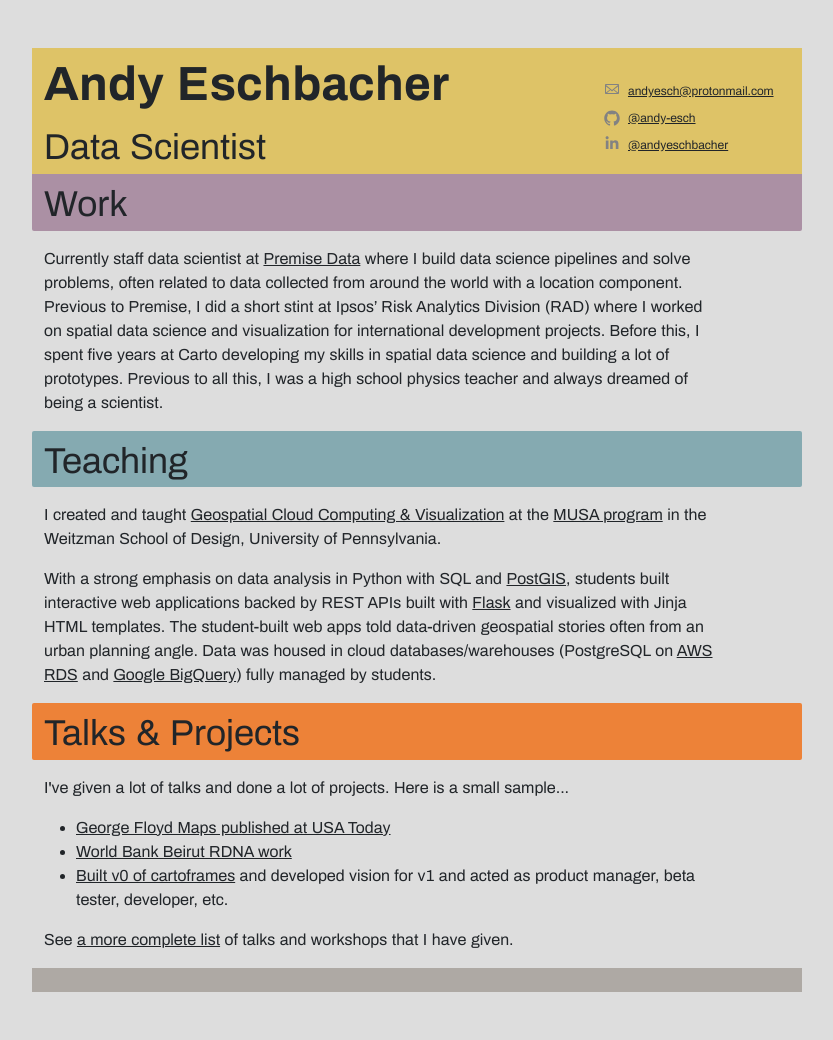
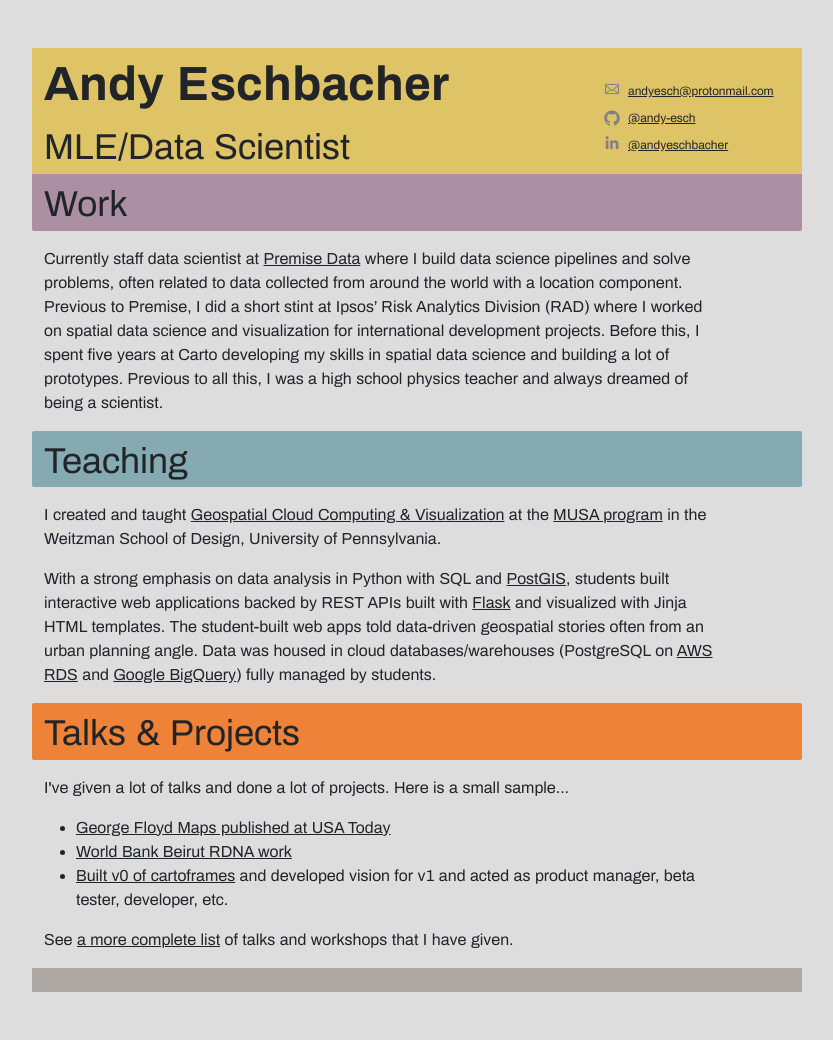
Before and after one commit to andy-esch/andy-esch.github.io, a Jekyll site: the page index.html, which Jekyll copies as it is, in a window 1280 px wide. Shown: the whole page, without its empty margins (188-1021 px from the left). Built offline with Jekyll 4.4.1, drawn with Linux system fonts in a browser that asks for light colours.

Commit message:
chore: update title

```diff
--- a/index.html
+++ b/index.html
@@ -20,7 +20,7 @@
     <div class="row align-items-center">
       <div class="col-lg-8 intro-color" style="height: 126px;">
         <span class="intro">Andy Eschbacher</span><br />
-        <span class="subintro">Data Scientist</span>
+        <span class="subintro">MLE/Data Scientist</span>
       </div>
       <div class="col-lg-3 links intro-color" style="height: 126px;">
         <a class="text-dark"><span class="link-content"></span></a>
```
